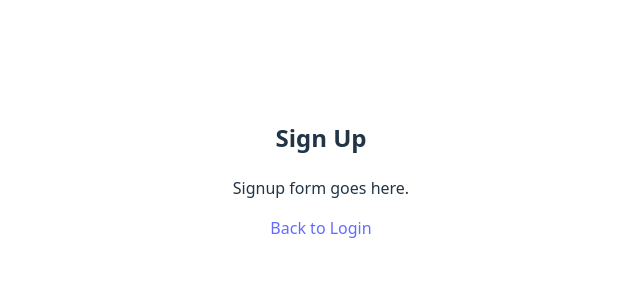
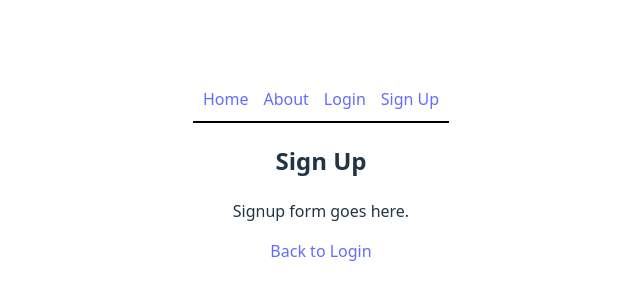
Before and after one commit to TheBawawa/ReCraft, a React (Vite) app in the folder ReCraft/: page /signup in a window 1280 px wide. Shown: the part 230-530 px from the top of the page, without its empty margins (319-959 px from the left). Built offline with nearby package versions, Linux system fonts and the light colour scheme.

Commit message:
Diya editing HomePace Components

```diff
--- a/ReCraft/src/App.jsx
+++ b/ReCraft/src/App.jsx
@@ -1,14 +1,23 @@
-import { BrowserRouter as Router, Routes, Route } from "react-router-dom";
-import "./App.css";
-import HomePage from "./components/HomePage";
+import { BrowserRouter as Router, Routes, Route, Link } from "react-router-dom";
+import Home from "./pages/Home";
+import About from "./pages/About";
 import LoginForm from "./components/LoginForm";
 import SignupForm from "./components/SignupForm";
+import "./App.css";
 
 function App() {
   return (
     <Router>
+      <nav style={{ padding: "10px", borderBottom: "2px solid black" }}>
+        <Link to="/" style={{ marginRight: "15px" }}>Home</Link>
+        <Link to="/about" style={{ marginRight: "15px" }}>About</Link>
+        <Link to="/login" style={{ marginRight: "15px" }}>Login</Link>
+        <Link to="/signup">Sign Up</Link>
+      </nav>
+
       <Routes>
-        <Route path="/" element={<HomePage />} />
+        <Route path="/" element={<Home />} />
+        <Route path="/about" element={<About />} />
         <Route path="/login" element={<LoginForm />} />
         <Route path="/signup" element={<SignupForm />} />
       </Routes>
--- a/ReCraft/src/components/HomePage.jsx
+++ b/ReCraft/src/components/HomePage.jsx
@@ -1,24 +1,37 @@
 import React from "react";
 import { useNavigate } from "react-router-dom";
+import PostTemplate from "../components/PostTemplate";
 import "../App.css";
 
-function HomePage() {
+function Home() {
   const navigate = useNavigate();
 
   return (
-    <div className="homepage">
+    <div className="homepage" style={styles.page}>
       <h1>ReCraft</h1>
       <p>Team 2</p>
       <p className="read-the-docs">
         Ana Paredes — Diya Brown — Rui Wang — Jessica Williamson
       </p>
 
-      {/* Temporal buttons to visualize each work */}
+      {/* Temporal button */}
       <button className="circle-btn" onClick={() => navigate("/login")}>
         TEMPORAL ANA
       </button>
+
+      {/* Your post layout */}
+      <PostTemplate />
     </div>
   );
 }
 
-export default HomePage;
+const styles = {
+  page: {
+    display: "flex",
+    flexDirection: "column",
+    alignItems: "center",
+    marginTop: "40px",
+  },
+};
+
+export default Home;
```
